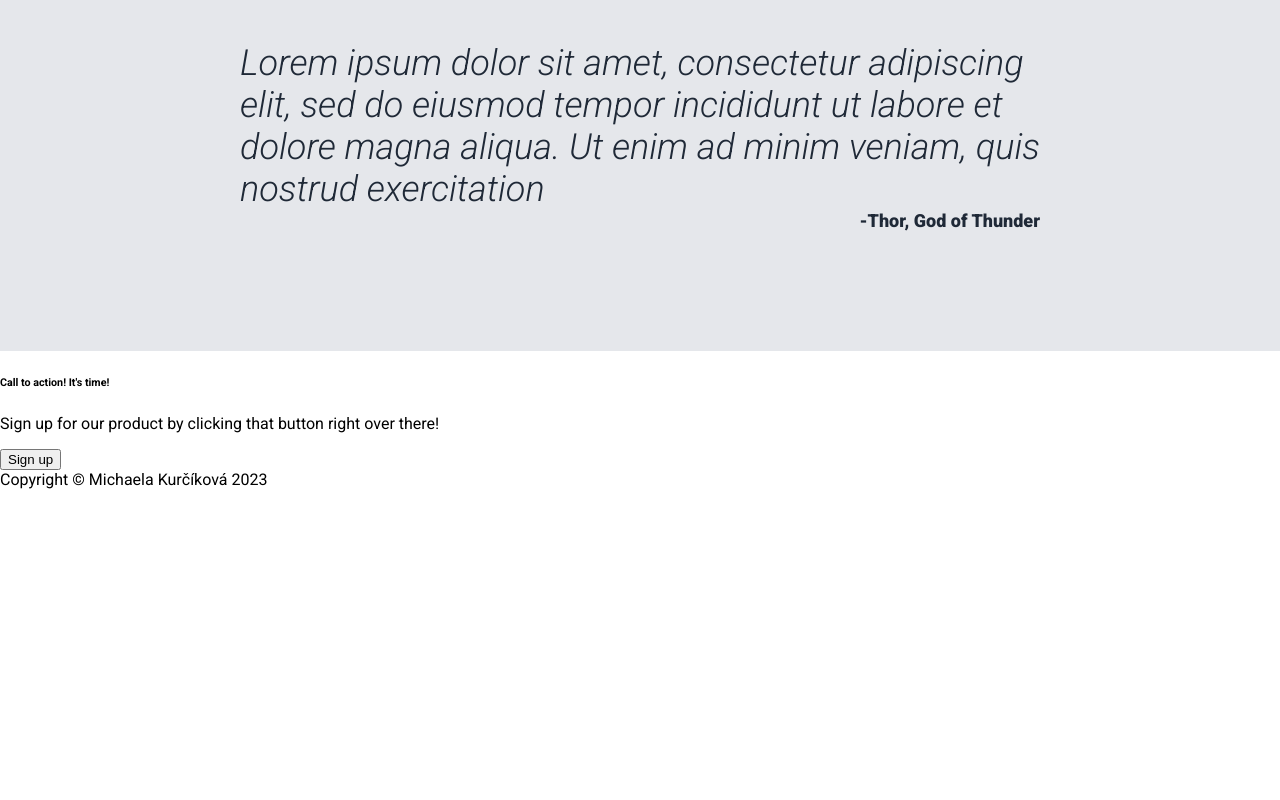
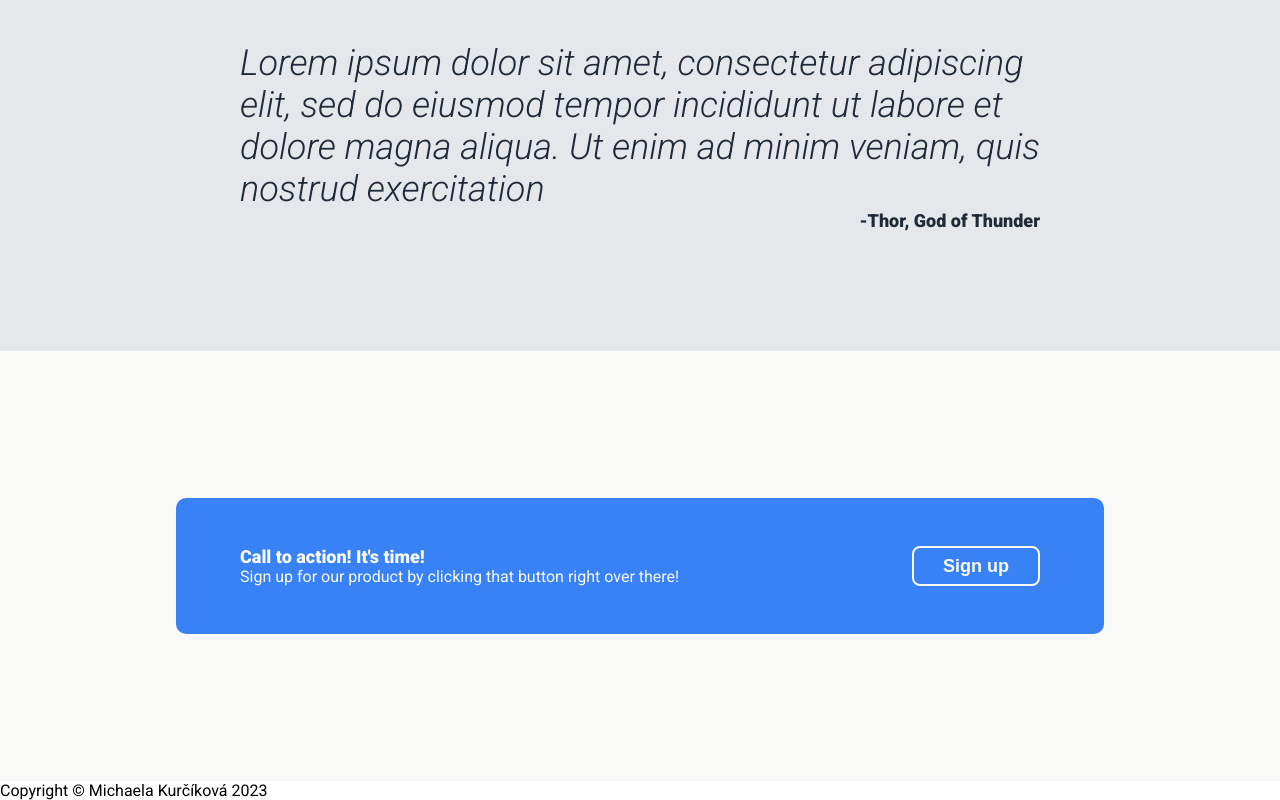
Before and after one commit to Michaela565/landing-page, a plain HTML site: page index.html in a window 1280 px wide. Shown: the part 991-1791 px from the top of the page. Before the commit the page ends 1480 px from the top, so only its background shows below. Drawn offline with Linux system fonts and the light colour scheme.

Commit message:
finished section four
somehow finished this kinda quick and accidentally, just got rid off automatic paddings and margins and vola! wth

```diff
--- a/index.html
+++ b/index.html
@@ -8,6 +8,7 @@
     <link rel="stylesheet" href="sectionone.css">
     <link rel="stylesheet" href="sectiontwo.css">
     <link rel="stylesheet" href="sectionthree.css">
+    <link rel="stylesheet" href="sectionfour.css">
     <title>Awesome Company</title>
 </head>
 <body>
@@ -61,7 +62,7 @@
             <p class="quote">Lorem ipsum dolor sit amet, consectetur adipiscing elit, sed do eiusmod tempor incididunt ut labore et dolore magna aliqua. Ut enim ad minim veniam, quis nostrud exercitation</p>
             <p class="quotationcredit">-Thor, God of Thunder</p>
         </div>
-        <div class="section">
+        <div class="sectionfour">
             <div class="modal">
                 <div class="text">
                     <h6>Call to action! It's time!</h6>
--- a/sectionfour.css
+++ b/sectionfour.css
@@ -0,0 +1,42 @@
+.sectionfour {
+    height: 430px;
+    display: flex;
+    justify-content: center;
+    align-items: center;
+    background-color: #F9FAF8;
+    color: #F9FAF8;
+}
+
+.modal {
+    display: flex;
+    background-color: #3882F6;
+    padding: 48px 64px;
+    justify-content: space-between;
+    width: 800px;
+    border-radius: 10px;
+}
+
+.modal > button {
+    color: #F9FAF8;
+    width: 128px;
+    background-color: #3882F6;
+    border-style: solid;
+    border-color: #F9FAF8;
+    border-radius: 8px;
+    border-width: 2px;
+    font-size: 18px;
+    font-weight: 550;
+
+}
+
+.text > h6 {
+    font-weight: 800;
+    font-size: 18px;
+    margin: 0;
+    padding: 0;
+}
+
+.text > p {
+    margin: 0;
+    padding: 0;
+}
```
